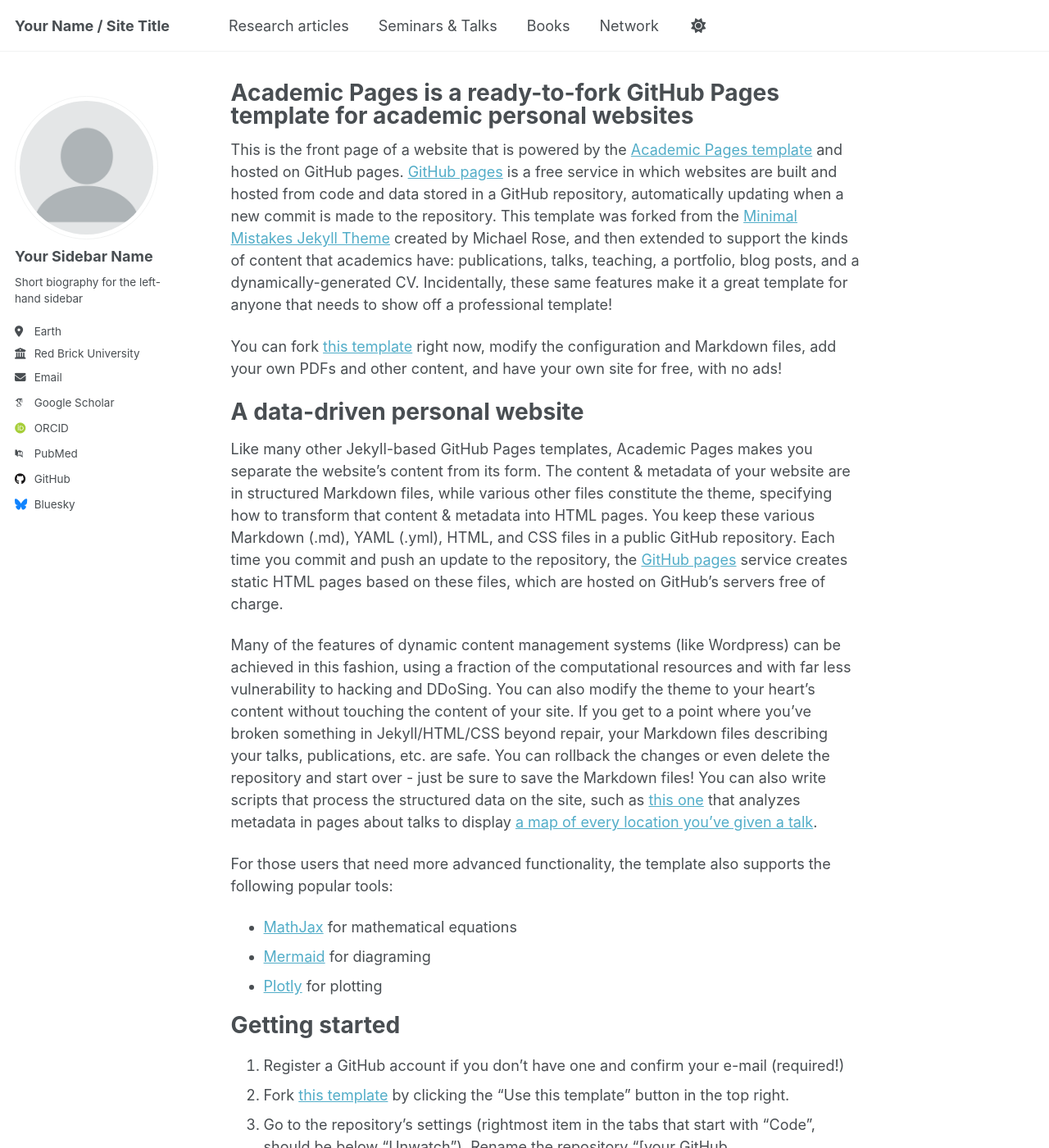
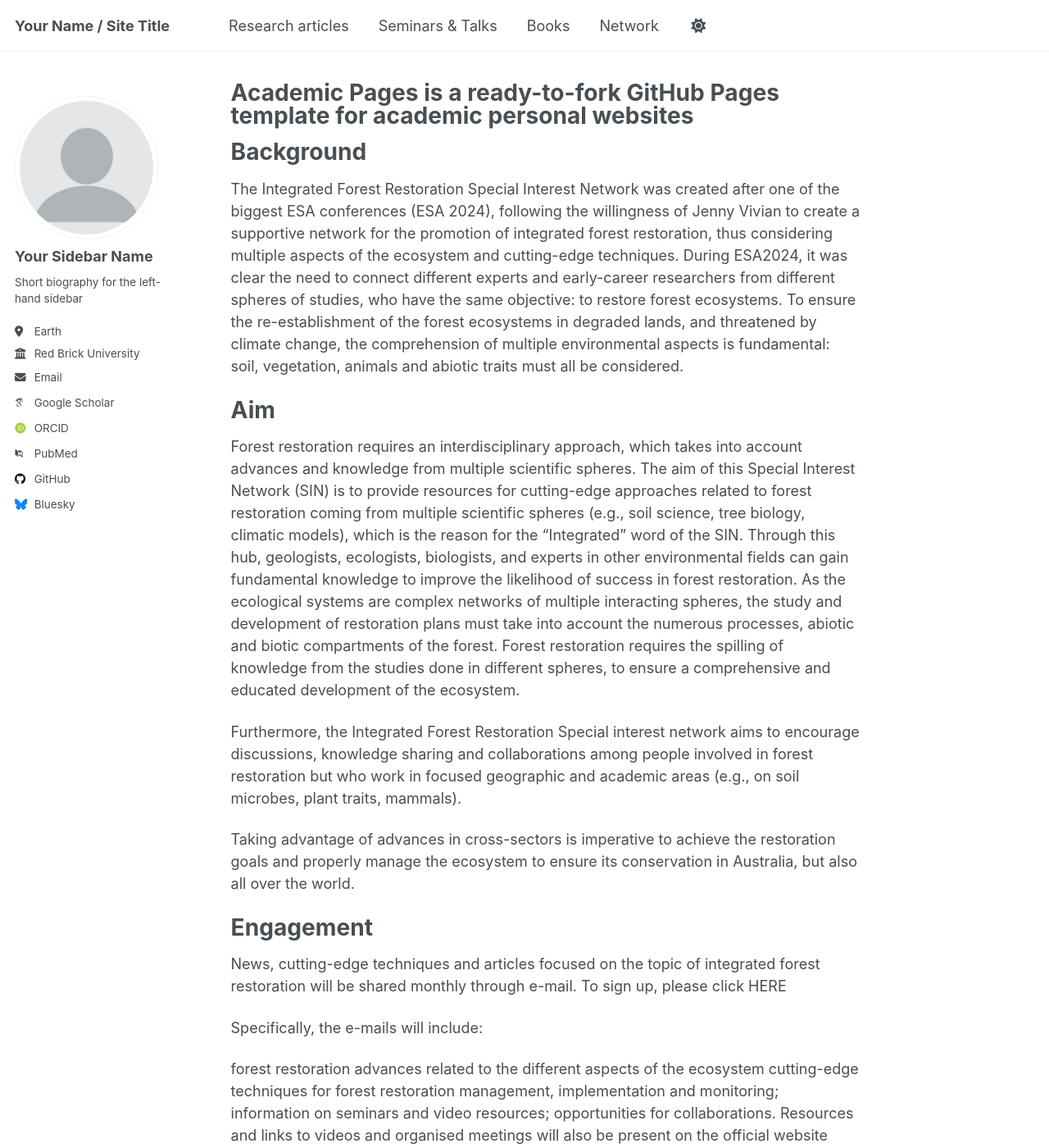
Before and after one commit to IntegratedForestRestoration/IntegratedForestRestoration.github.io, a Jekyll site: the page built from _pages/about.md, in a window 1280 px wide and 1400 px high. Shown: the whole window at 82% size. Built offline with Jekyll 4.4.1, drawn with Linux system fonts in a browser that asks for light colours; some web fonts are replaced; a script that is not in the unit is left out; some of the changed text lies outside the part shown.

Commit message:
Update about.md

```diff
--- a/_pages/about.md
+++ b/_pages/about.md
@@ -7,50 +7,33 @@ redirect_from:
   - /about.html
 ---
 
-This is the front page of a website that is powered by the [Academic Pages template](https://github.com/academicpages/academicpages.github.io) and hosted on GitHub pages. [GitHub pages](https://pages.github.com) is a free service in which websites are built and hosted from code and data stored in a GitHub repository, automatically updating when a new commit is made to the repository. This template was forked from the [Minimal Mistakes Jekyll Theme](https://mmistakes.github.io/minimal-mistakes/) created by Michael Rose, and then extended to support the kinds of content that academics have: publications, talks, teaching, a portfolio, blog posts, and a dynamically-generated CV. Incidentally, these same features make it a great template for anyone that needs to show off a professional template!
+Background
+=====
+The Integrated Forest Restoration Special Interest Network was created after one of the biggest ESA conferences (ESA 2024), following the willingness of Jenny Vivian to create a supportive network for the promotion of integrated forest restoration, thus considering multiple aspects of the ecosystem and cutting-edge techniques. During ESA2024, it was clear the need to connect different experts and early-career researchers from different spheres of studies, who have the same objective: to restore forest ecosystems. To ensure the re-establishment of the forest ecosystems in degraded lands, and threatened by climate change, the comprehension of multiple environmental aspects is fundamental: soil, vegetation, animals and abiotic traits must all be considered.
 
- You can fork [this template](https://github.com/academicpages/academicpages.github.io) right now, modify the configuration and Markdown files, add your own PDFs and other content, and have your own site for free, with no ads!
+Aim
+======
+Forest restoration requires an interdisciplinary approach, which takes into account advances and knowledge from multiple scientific spheres. The aim of this Special Interest Network (SIN) is to provide resources for cutting-edge approaches related to forest restoration coming from multiple scientific spheres (e.g., soil science, tree biology, climatic models), which is the reason for the “Integrated” word of the SIN. Through this hub, geologists, ecologists, biologists, and experts in other environmental fields can gain fundamental knowledge to improve the likelihood of success in forest restoration. As the ecological systems are complex networks of multiple interacting spheres, the study and development of restoration plans must take into account the numerous processes, abiotic and biotic compartments of the forest. Forest restoration requires the spilling of knowledge from the studies done in different spheres, to ensure a comprehensive and educated development of the ecosystem.
 
-A data-driven personal website
+Furthermore, the Integrated Forest Restoration Special interest network aims to encourage discussions, knowledge sharing and collaborations among people involved in forest restoration but who work in focused geographic and academic areas (e.g., on soil microbes, plant traits, mammals).
+
+Taking advantage of advances in cross-sectors is imperative to achieve the restoration goals and properly manage the ecosystem to ensure its conservation in Australia, but also all over the world.
+
+Engagement
+==========
+News, cutting-edge techniques and articles focused on the topic of integrated forest restoration will be shared monthly through e-mail. To sign up, please click HERE
+
+Specifically, the e-mails will include:
+
+forest restoration advances related to the different aspects of the ecosystem
+cutting-edge techniques for forest restoration management, implementation and monitoring;
+information on seminars and video resources;
+opportunities for collaborations.
+Resources and links to videos and organised meetings will also be present on the official website (available from 31 August 2025).
+
+Contacts
 ======
-Like many other Jekyll-based GitHub Pages templates, Academic Pages makes you separate the website's content from its form. The content & metadata of your website are in structured Markdown files, while various other files constitute the theme, specifying how to transform that content & metadata into HTML pages. You keep these various Markdown (.md), YAML (.yml), HTML, and CSS files in a public GitHub repository. Each time you commit and push an update to the repository, the [GitHub pages](https://pages.github.com/) service creates static HTML pages based on these files, which are hosted on GitHub's servers free of charge.
+Chair of Integrated Forest Restoration: Jenny Vivian, PhD candidate at UniSC: jenny.vivian@research.usc.edu.au
+https://jennyvivian99.github.io/
 
-Many of the features of dynamic content management systems (like Wordpress) can be achieved in this fashion, using a fraction of the computational resources and with far less vulnerability to hacking and DDoSing. You can also modify the theme to your heart's content without touching the content of your site. If you get to a point where you've broken something in Jekyll/HTML/CSS beyond repair, your Markdown files describing your talks, publications, etc. are safe. You can rollback the changes or even delete the repository and start over - just be sure to save the Markdown files! You can also write scripts that process the structured data on the site, such as [this one](https://github.com/academicpages/academicpages.github.io/blob/master/talkmap.ipynb) that analyzes metadata in pages about talks to display [a map of every location you've given a talk](https://academicpages.github.io/talkmap.html).
-
-For those users that need more advanced functionality, the template also supports the following popular tools:
-- [MathJax](https://www.mathjax.org/) for mathematical equations
-- [Mermaid](https://mermaid.js.org/) for diagraming
-- [Plotly](https://plotly.com/javascript/) for plotting
-
-Getting started
-======
-1. Register a GitHub account if you don't have one and confirm your e-mail (required!)
-1. Fork [this template](https://github.com/academicpages/academicpages.github.io) by clicking the "Use this template" button in the top right.
-1. Go to the repository's settings (rightmost item in the tabs that start with "Code", should be below "Unwatch"). Rename the repository "[your GitHub username].github.io", which will also be your website's URL.
-1. Set site-wide configuration and create content & metadata (see below -- also see [this set of diffs](http://archive.is/3TPas) showing what files were changed to set up [an example site](https://getorg-testacct.github.io) for a user with the username "getorg-testacct")
-1. Upload any files (like PDFs, .zip files, etc.) to the files/ directory. They will appear at https://[your GitHub username].github.io/files/example.pdf.
-1. Check status by going to the repository settings, in the "GitHub pages" section
-
-Site-wide configuration
-------
-The main configuration file for the site is in the base directory in [_config.yml](https://github.com/academicpages/academicpages.github.io/blob/master/_config.yml), which defines the content in the sidebars and other site-wide features. You will need to replace the default variables with ones about yourself and your site's github repository. The configuration file for the top menu is in [_data/navigation.yml](https://github.com/academicpages/academicpages.github.io/blob/master/_data/navigation.yml). For example, if you don't have a portfolio or blog posts, you can remove those items from that navigation.yml file to remove them from the header.
-
-Create content & metadata
-------
-For site content, there is one Markdown file for each type of content, which are stored in directories like _publications, _talks, _posts, _teaching, or _pages. For example, each talk is a Markdown file in the [_talks directory](https://github.com/academicpages/academicpages.github.io/tree/master/_talks). At the top of each Markdown file is structured data in YAML about the talk, which the theme will parse to do lots of cool stuff. The same structured data about a talk is used to generate the list of talks on the [Talks page](https://academicpages.github.io/talks), each [individual page](https://academicpages.github.io/talks/2012-03-01-talk-1) for specific talks, the talks section for the [CV page](https://academicpages.github.io/cv), and the [map of places you've given a talk](https://academicpages.github.io/talkmap.html) (if you run this [python file](https://github.com/academicpages/academicpages.github.io/blob/master/talkmap.py) or [Jupyter notebook](https://github.com/academicpages/academicpages.github.io/blob/master/talkmap.ipynb), which creates the HTML for the map based on the contents of the _talks directory).
-
-**Markdown generator**
-
-The repository includes [a set of Jupyter notebooks](https://github.com/academicpages/academicpages.github.io/tree/master/markdown_generator
-) that converts a CSV containing structured data about talks or presentations into individual Markdown files that will be properly formatted for the Academic Pages template. The sample CSVs in that directory are the ones I used to create my own personal website at stuartgeiger.com. My usual workflow is that I keep a spreadsheet of my publications and talks, then run the code in these notebooks to generate the Markdown files, then commit and push them to the GitHub repository.
-
-How to edit your site's GitHub repository
-------
-Many people use a git client to create files on their local computer and then push them to GitHub's servers. If you are not familiar with git, you can directly edit these configuration and Markdown files directly in the github.com interface. Navigate to a file (like [this one](https://github.com/academicpages/academicpages.github.io/blob/master/_talks/2012-03-01-talk-1.md) and click the pencil icon in the top right of the content preview (to the right of the "Raw | Blame | History" buttons). You can delete a file by clicking the trashcan icon to the right of the pencil icon. You can also create new files or upload files by navigating to a directory and clicking the "Create new file" or "Upload files" buttons.
-
-Example: editing a Markdown file for a talk
-![Editing a Markdown file for a talk](/images/editing-talk.png)
-
-For more info
-------
-More info about configuring Academic Pages can be found in [the guide](https://academicpages.github.io/markdown/), the [growing wiki](https://github.com/academicpages/academicpages.github.io/wiki), and you can always [ask a question on GitHub](https://github.com/academicpages/academicpages.github.io/discussions). The [guides for the Minimal Mistakes theme](https://mmistakes.github.io/minimal-mistakes/docs/configuration/) (which this theme was forked from) might also be helpful.
+For enquiries and to get in touch: integratedforestrestoration@gmail.com
```
